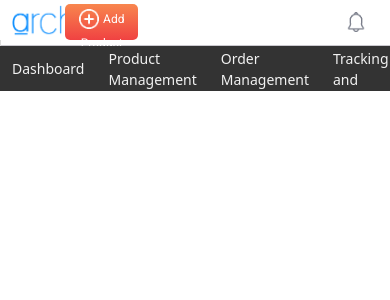
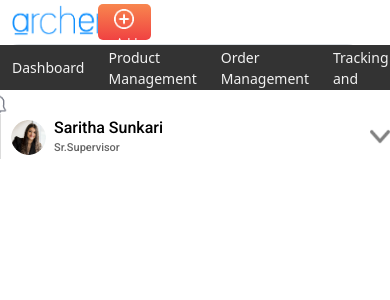
Before and after one commit to sjadhav007/ONDC-UI, an Angular app: page /dashboard in a window 390 px wide. Shown: the top 300 px of the page. Built offline with nearby package versions, Linux system fonts and the light colour scheme.

Commit message:
add-product

```diff
--- a/src/app/Modules/dashboard/dashboard.component.html
+++ b/src/app/Modules/dashboard/dashboard.component.html
@@ -1,5 +1,6 @@
-
+<div class="header-height">
 <app-header></app-header>
+</div>
 <div class="container-fluid">
   <div class="row">
       <div class="col-lg-12 col-md-12 padleft">
--- a/src/app/Modules/dashboard/dashboard.component.scss
+++ b/src/app/Modules/dashboard/dashboard.component.scss
@@ -1,3 +1,6 @@
+.header-height{
+    height: 90px !important;
+}
 .totalContainer {
     width: 100%;
     // padding-top: 65px;
@@ -5,13 +8,10 @@
 }
 
 .mainContent {
-
     height: auto;
     // width: 100%;
-    width: calc(100% - 60px);
+    width: calc(100% - 90px);
     padding: 0px;
     padding-top: 55px;
-    //  padding-left: 60px;
-    left: 60px !important;
     position: absolute;
 }
--- a/src/app/Modules/dashboard/dashboard.module.ts
+++ b/src/app/Modules/dashboard/dashboard.module.ts
@@ -5,6 +5,8 @@
 import { DashboardComponent } from './dashboard.component';
 import { HeaderComponent } from 'src/app/components/dashboard/header/header.component';
 import { AddProductComponent } from 'src/app/components/dashboard/add-product/add-product.component';
+import { MaterialModule } from '../material.module';
+import { NotificationsComponent } from 'src/app/components/dashboard/notifications/notifications.component';
 
 
 @NgModule({
@@ -12,10 +14,12 @@
     DashboardComponent,
     HeaderComponent,
     AddProductComponent,
+    NotificationsComponent
   ],
   imports: [
     CommonModule,
-    DashboardRoutingModule
+    DashboardRoutingModule,
+    MaterialModule
   ]
 })
 export class DashboardModule { }
--- a/src/app/components/dashboard/add-product/add-product.component.html
+++ b/src/app/components/dashboard/add-product/add-product.component.html
@@ -1 +1,5 @@
-<p>add-product works!</p>
+<div class="heading mt-2">Add Product</div>
+<div class="addproduct">
+
+
+</div>
--- a/src/app/components/dashboard/add-product/add-product.component.scss
+++ b/src/app/components/dashboard/add-product/add-product.component.scss
@@ -0,0 +1,13 @@
+.heading{
+    font-size: 14px;
+    font-family: 'Roboto';
+    font-weight:500
+}
+.addproduct{
+    background: #FFFFFF 0% 0% no-repeat padding-box;
+    box-shadow: 0px 2px 23px #E5E5E5;
+    opacity: 1;
+    width: 1300px;
+    height: 300px;
+    margin: 10px;
+}
--- a/src/app/components/dashboard/header/header.component.html
+++ b/src/app/components/dashboard/header/header.component.html
@@ -1,17 +1,25 @@
 <div class="header">
     <div class="row header-div">
         <div class="d-flex col-lg-9 col-md-9 col-sm-12 row">
-            <div class="col-2">
+            <div class="col-3">
                 <img class="logo" src="./assets/Logo/archents_logo.png">
             </div>
-            <div class="col-3 d-flex  mt-1">
+            <div class="col-2 d-flex  mt-1">
                 <button class="addproduct" (click)="addProduct()">
                     <img class="plus" src="./assets/images/plus-icon.png">
                     <span class="add ms-1">Add Product</span>
                 </button>
             </div>
-            <div class="col-6">
+            <div class="col-2">
 
+            </div>
+            <div id="FD6508" class="col-lg-4 col-md-4 col-sm-4 mt-1">
+                <form id="FD17"  class="searchform form-inline d-flex justify-content-center md-form form-sm mt-0">
+                    <!-- <mat-icon class="search_icon">search</mat-icon> -->
+                    <img class="search_icon" src="../../../../assets/images/search.png">
+                    <input id="FD18" class="form-control border ml-4 w-100 search" type="text" placeholder="Search for Products"
+                        aria-label="Search">
+                </form>
             </div>
             <div class="col-1 d-flex justify-content-end mt-1">
                 <img class="plus mt-2" src="../../../../assets/images/notification-icon.png">
@@ -64,7 +72,6 @@
             </div>
         </div>
     </div>
-</div>
     <div class="navbar p-0">
         <div class="d-flex headings-div">
             <div class="header-text" (click)="dashboard()">Dashboard</div>
@@ -78,3 +85,4 @@
             <div class="header-text" (click)="promotions()">Promotions</div>
         </div>
     </div>
+</div>
--- a/src/app/components/dashboard/header/header.component.scss
+++ b/src/app/components/dashboard/header/header.component.scss
@@ -34,6 +34,19 @@
     letter-spacing: 0px;
     color: #FFFFFF;
     opacity: 1;
+}
+.searchform{
+    position: relative;
+}
+.search_icon{
+    position: absolute;
+    right: 10px;
+    top: 10px;
+    width: 16px;
+    height: 16px;
+}
+.search{
+    border-radius: 20px !important;
 }
 
 .borderleft {
--- a/src/app/components/dashboard/header/header.component.ts
+++ b/src/app/components/dashboard/header/header.component.ts
@@ -1,4 +1,5 @@
 import { Component } from '@angular/core';
+import { Router } from '@angular/router';
 
 @Component({
   selector: 'app-header',
@@ -7,8 +8,11 @@
 })
 export class HeaderComponent {
   showTab: number =1;
+  constructor(private router:Router){
+
+  }
   addProduct(){
-
+    this.router.navigate(['/dashboard/addProduct'])
   }
   dashboard() {
     this.showTab = 1;
--- /dev/null
+++ b/src/app/components/dashboard/notifications/notifications.component.html
@@ -0,0 +1 @@
+<p>notifications works!</p>
```
Also changed, not shown: src/app/components/dashboard/notifications/notifications.component.ts (added, +10 -0 lines), src/app/components/dashboard/notifications/notifications.component.scss (added), src/assets/images/search.png (added), 1 other file (tests, documents, lock files or other folders). Lines whose indentation alone changed are shown as unchanged.
